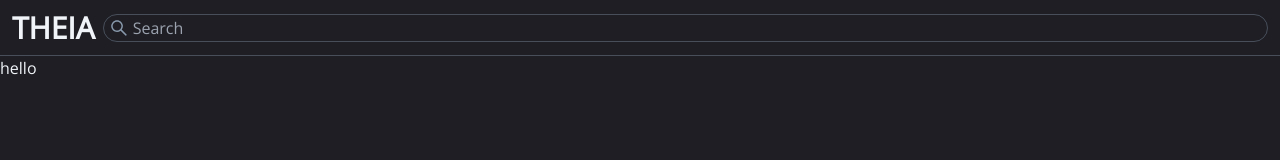
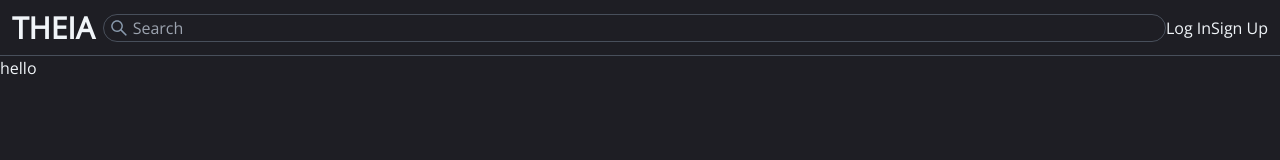
Before and after one commit to ShresthaYaju/projecttheia, a Next.js app: page / in a window 1280 px wide. Shown: the top 160 px of the page. Built offline with nearby package versions, Linux system fonts and the light colour scheme.

Commit message:
add styling

```diff
--- a/src/app/globals.css
+++ b/src/app/globals.css
@@ -12,3 +12,10 @@ body {
     )
     rgb(var(--background-start-rgb));
 }
+
+@layer components{
+  .btn{
+    @apply rounded-[60px] px-3;
+  }
+
+}
--- a/src/components/Navbar/Navbar.tsx
+++ b/src/components/Navbar/Navbar.tsx
@@ -1,6 +1,7 @@
 import Image from 'next/image';
 import React from 'react';
 import SearchInput from './SearchInput';
+import RightContent from './RightContent/RightContent';
 
 
 const Navbar:React.FC = () => {
@@ -9,6 +10,7 @@ const Navbar:React.FC = () => {
         <div className='flex h-14 py-[6px] px-3 border-b-[1px] border-primary/40 items-center'>
             <p className='text-3xl font-bold font-sans flex-shrink-0 mr-2'>THEIA</p>
             <SearchInput />
+            <RightContent/>
 
         </div>
 
--- /dev/null
+++ b/src/components/Navbar/RightContent/AuthButtons.tsx
@@ -0,0 +1,12 @@
+import React from 'react';
+
+const AuthButtons:React.FC = () => {
+
+    return (
+        <>
+            <button className='btn-outline'>Log In</button>
+            <button className='btn-outline'>Sign Up</button>
+        </>
+    )
+}
+export default AuthButtons;
--- a/src/components/Navbar/RightContent/RightContent.tsx
+++ b/src/components/Navbar/RightContent/RightContent.tsx
@@ -1,4 +1,5 @@
 import React from 'react';
+import AuthButtons from './AuthButtons';
 
 type RightContentProps = {
     // user:
@@ -6,6 +7,13 @@ type RightContentProps = {
 
 const RightContent:React.FC<RightContentProps> = () => {
 
-    return <div>Have a good coding</div>
+    return (
+        <>
+        {/* <AuthModal /> */}
+        <div className='flex justify-center items-center'>
+            <AuthButtons />
+        </div>
+        </>
+    )
 }
 export default RightContent;
--- a/src/components/Navbar/SearchInput.tsx
+++ b/src/components/Navbar/SearchInput.tsx
@@ -7,14 +7,17 @@ type SearchInputProps = {
 
 const SearchInput: React.FC<SearchInputProps> = () => {
   return (
-    <div className="flex border-[1px] border-primary/40 rounded-e-2xl rounded-s-2xl grow items-center p-[1px]  hover:border-slate-100 focus-within:border-slate-100">
+    <form className="flex border-[1px] border-primary/40 rounded-e-2xl rounded-s-2xl grow items-center p-[1px]  hover:border-slate-100 focus-within:border-slate-100">
       <AiOutlineSearch className="h-5 w-5 text-primary mx-1" />
+
       <input
         type="text"
         placeholder="Search"
-        className=" bg-inherit focus:outline-none text-m .placeholder-primary/60 "
+        className="flex-1 bg-inherit focus:outline-none text-m .placeholder-primary/60 "
       />
-    </div>
+      <button type="submit" hidden></button>
+
+    </form>
   );
 };
 export default SearchInput;
```
